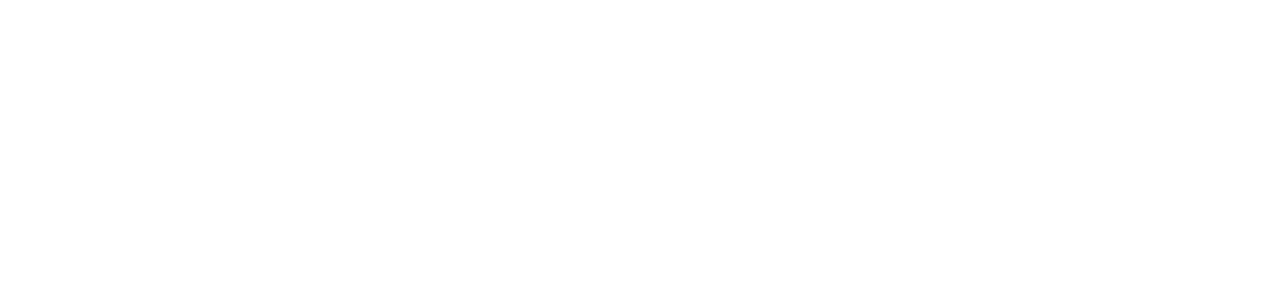
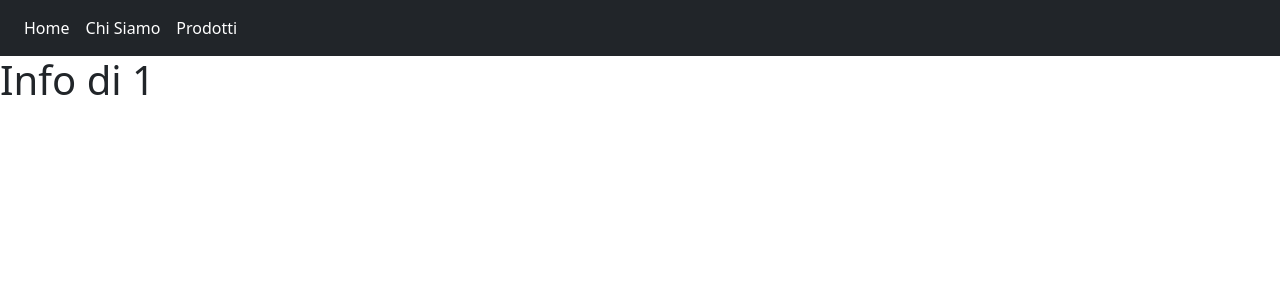
Before and after one commit to Angelorapana/react-router, a React (Vite) app in the folder react-router/: page /prodotti/1 in a window 1280 px wide. Before the commit this address had no page. Shown: the top 300 px of the page. Built offline with nearby package versions, Linux system fonts and the light colour scheme.

Commit message:
Creazione Pages InfoProdotto per tutti i prodotti con useParams

```diff
--- a/react-router/src/App.jsx
+++ b/react-router/src/App.jsx
@@ -3,7 +3,7 @@
 import ChiSiamo from "./Pages/ChiSiamo.jsx";
 import Prodotti from "./Pages/Prodotti.jsx";
 import Layout from "./Components/Layout.jsx";
-
+import InfoProdotto from "./Pages/InfoProdotto.jsx";
 function App() {
 
 
@@ -16,6 +16,7 @@
           <Route path="/" element={<Home />} />
           <Route path="/ChiSiamo" element={<ChiSiamo />} />
           <Route path="/Prodotti" element={<Prodotti />} />
+          <Route path="/prodotti/:id" element={<InfoProdotto />} />
         </Route>
       </Routes>
     </BrowserRouter>
--- /dev/null
+++ b/react-router/src/Pages/InfoProdotto.jsx
@@ -0,0 +1,13 @@
+import { useParams } from "react-router-dom";
+
+function DettaglioProdotto() {
+    const { id } = useParams();
+
+    return (
+        <div>
+            <h1>Info di {id}</h1>
+        </div>
+    );
+}
+
+export default DettaglioProdotto;
```
